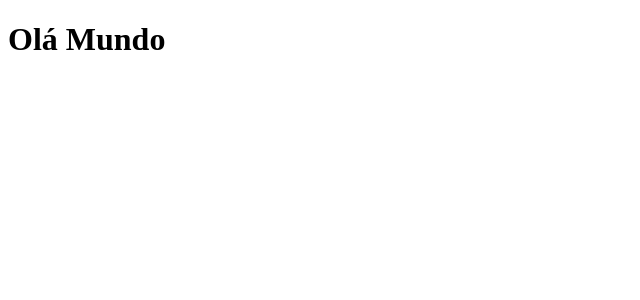
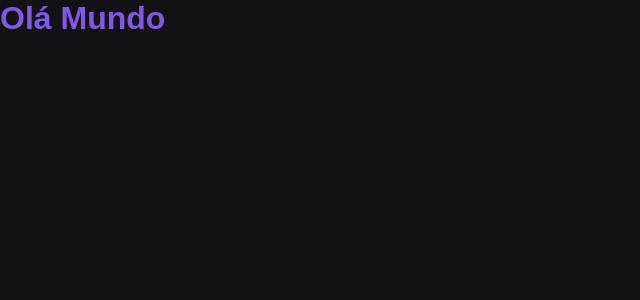
Before and after one commit to matheus-santos-moreira/nextjs-learning, a Next.js app: page / in a window 1280 px wide. Shown: the top 300 px of the page, without its empty margins (0-640 px from the left). Built offline with nearby package versions, Linux system fonts and the light colour scheme.

Commit message:
feat: add styled components and typescript

```diff
--- /dev/null
+++ b/babel.config.js
@@ -0,0 +1,4 @@
+module.exports = {
+  presets: ["next/babel"],
+  plugins: [["styled-components", { "ssr": true }]]
+}
--- a/package.json
+++ b/package.json
@@ -8,13 +8,16 @@
     "start": "next start"
   },
   "dependencies": {
+    "babel-plugin-styled-components": "^1.11.1",
     "next": "10.0.0",
     "react": "17.0.1",
-    "react-dom": "17.0.1"
+    "react-dom": "17.0.1",
+    "styled-components": "^5.2.0"
   },
   "devDependencies": {
     "@types/node": "^14.14.5",
     "@types/react": "^16.9.54",
+    "@types/styled-components": "^5.1.4",
     "typescript": "^4.0.5"
   }
 }
--- a/pages/_app.tsx
+++ /dev/null
@@ -1,4 +0,0 @@
-
-export default function MyApp({ Component, pageProps }) {
-  return <Component {...pageProps} />
-}
--- /dev/null
+++ b/src/pages/_app.tsx
@@ -0,0 +1,10 @@
+import GlobalStyle from '../styles/GlobalStyle';
+
+export default function MyApp({ Component, pageProps }) {
+  return (
+    <>
+      <GlobalStyle />
+      <Component {...pageProps} />
+    </>
+  )
+}
--- /dev/null
+++ b/src/pages/_document.tsx
@@ -0,0 +1,30 @@
+import Document, { DocumentContext } from 'next/document'
+import { ServerStyleSheet } from 'styled-components'
+
+export default class MyDocument extends Document {
+  static async getInitialProps(context: DocumentContext) {
+    const sheet = new ServerStyleSheet()
+    const originalRenderPage = context.renderPage
+
+    try {
+      context.renderPage = () =>
+        originalRenderPage({
+          enhanceApp: (App) => (props) =>
+            sheet.collectStyles(<App {...props} />),
+        })
+
+      const initialProps = await Document.getInitialProps(context)
+      return {
+        ...initialProps,
+        styles: (
+          <>
+            {initialProps.styles}
+            {sheet.getStyleElement()}
+          </>
+        ),
+      }
+    } finally {
+      sheet.seal()
+    }
+  }
+}
--- /dev/null
+++ b/src/pages/index.tsx
@@ -0,0 +1,9 @@
+import {Title} from '../styles/pages/Home';
+
+export default function Home() {
+  return (
+    <div>
+      <Title>Olá Mundo</Title>
+    </div>
+  )
+}
--- a/pages/index.tsx
+++ b/src/pages/search.tsx
@@ -1,9 +1,8 @@
-import Head from 'next/head';
 
 export default function Home() {
   return (
     <div>
-      <h1>Olá Mundo</h1>
+      <h1>Olá Search</h1>
     </div>
   )
 }
--- /dev/null
+++ b/src/styles/GlobalStyle.ts
@@ -0,0 +1,14 @@
+import { createGlobalStyle } from "styled-components";
+
+export default createGlobalStyle`
+  * {
+    margin: 0;
+    padding: 0;
+  }
+
+  body {
+    background: #121214;
+    color: #fff;
+    font-family: Arial, Helvetica, sans-serif;
+  }
+`;
--- /dev/null
+++ b/src/styles/pages/Home.ts
@@ -0,0 +1,5 @@
+import styled from 'styled-components';
+
+export const Title = styled.h1`
+  color: #8257e5;
+`;
```
Also changed, not shown: src/pages/catalog/products/[slug].tsx (added, +10 -0 lines), tsconfig.json (added, +29 -0 lines), next-env.d.ts (added), 1 other file (tests, documents, lock files or other folders).
